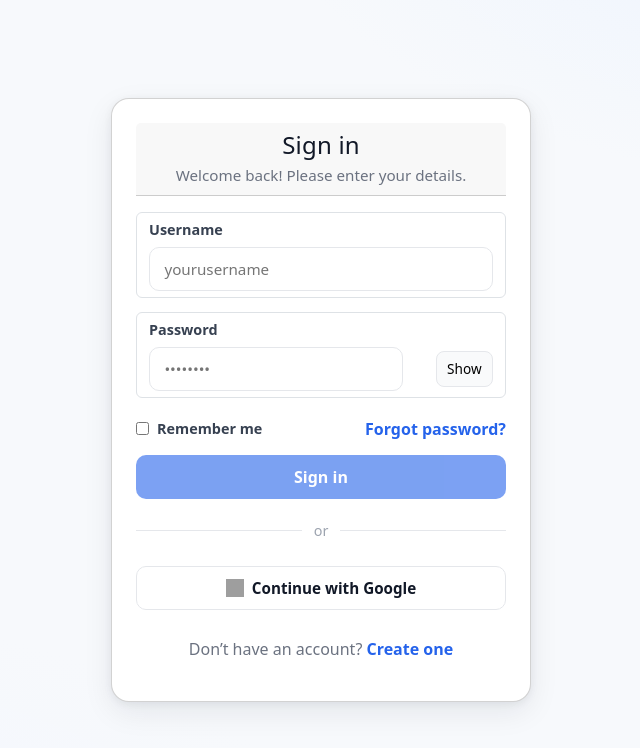
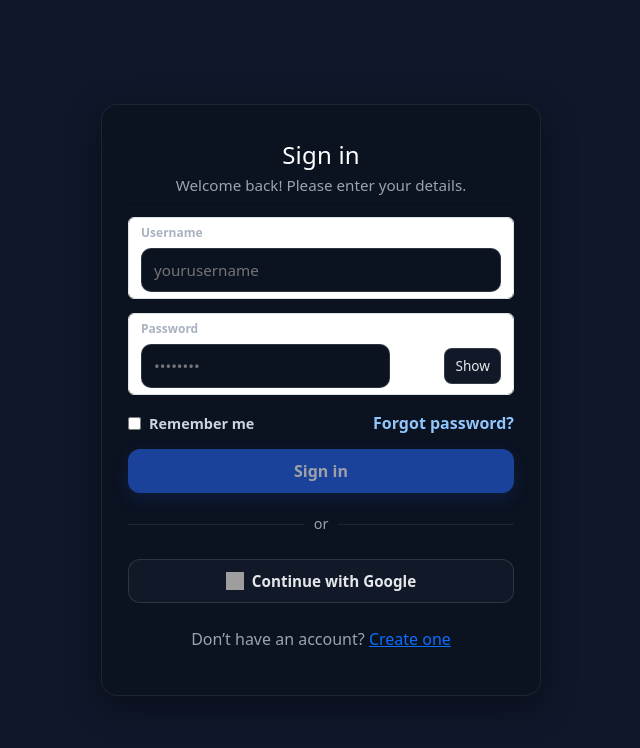
Before and after one commit to ariadiam/money-tracker-frontend, an Angular app: page /login in a window 1280 px wide. Shown: the top 748 px of the page, without its empty margins (319-959 px from the left). Built offline with nearby package versions, Linux system fonts and the light colour scheme; grey boxes are pictures that could not be loaded.

Commit message:
feat: Update login and register components

```diff
--- a/src/app/components/auth/login/login.component.css
+++ b/src/app/components/auth/login/login.component.css
@@ -7,124 +7,127 @@
   min-height: 100dvh;
   display: grid;
   place-items: center;
-  background:
-    radial-gradient(1200px 600px at 100% -20%, #e9f2ff 0%, transparent 60%),
-    radial-gradient(1200px 600px at 0% 120%, #f1f5ff 0%, transparent 60%),
-    #f7f9fc;
-  padding: 1.5rem;
+  background: #0f172a;
+  padding: 24px;
 }
 
 .card {
-  width: min(420px, 92vw);
-  background: #fff;
-  border-radius: 18px;
-  box-shadow:
-    0 10px 30px rgba(16, 24, 40, 0.08),
-    0 2px 8px rgba(16, 24, 40, 0.06);
+  width: min(440px, 92vw);
+  background: #0b1220;
+  border: 1px solid rgba(255, 255, 255, 0.08);
+  border-radius: 16px;
+  box-shadow: 0 10px 35px rgba(0, 0, 0, 0.4);
   overflow: hidden;
-  padding: 1.5rem;
+  padding: 28px 26px;
+  color: #e5e7eb;
 }
 
 .card-header {
   text-align: center;
-  margin-bottom: 1rem;
+  margin-bottom: 12px;
 }
 
 .card-header h1 {
   margin: 0;
-  font-size: 1.5rem;
+  font-size: 24px;
   letter-spacing: 0.2px;
-  color: #111827;
+  color: #ffffff;
 }
 
 .sub {
-  margin: 0.25rem 0 0;
-  color: #6b7280;
+  margin: 4px 0 0;
+  color: #9aa3b2;
   font-size: 0.95rem;
 }
 
 .form {
   display: grid;
-  gap: 0.9rem;
+  gap: 14px;
 }
 
 .form-control {
   display: grid;
-  gap: 0.4rem;
-}
-
-.form-control.invalid input {
-  border-color: #ef4444;
-  background-color: #fff7f7;
+  gap: 6px;
 }
 
 label {
   font-weight: 600;
-  color: #374151;
-  font-size: 0.9rem;
+  color: #aab2c0;
+  font-size: 12px;
 }
 
 input[type="text"],
 input[type="password"],
 input[type="email"] {
   height: 44px;
-  border: 1px solid #e5e7eb;
+  border: 1px solid rgba(255, 255, 255, 0.14);
   border-radius: 10px;
-  padding: 0 0.9rem;
+  padding: 0 12px;
   font-size: 0.95rem;
   outline: none;
-  transition: box-shadow 0.15s ease, border-color 0.15s ease;
+  background: #0b1220;
+  color: #e5e7eb;
+  transition: border-color 0.18s ease, box-shadow 0.18s ease;
 }
 
 input:focus {
-  border-color: #93c5fd;
-  box-shadow: 0 0 0 3px rgba(147, 197, 253, 0.35);
+  border-color: #60a5fa;
+  box-shadow: 0 0 0 3px rgba(96, 165, 250, 0.18);
 }
+
+.form-control.invalid input {
+  border-color: #ef4444;
+  background-color: #1b1111;
+}
+
 
 .password-wrap {
   position: relative;
   display: flex;
   align-items: center;
-  gap: 0.4rem;
+  gap: 8px;
 }
 
 .password-wrap .icon-btn {
   margin-left: auto;
   height: 36px;
-  padding: 0 0.65rem;
-  border: 1px solid #e5e7eb;
-  background: #f9fafb;
+  padding: 0 10px;
+  border: 1px solid rgba(255, 255, 255, 0.14);
+  background: #111827;
+  color: #e5e7eb;
   border-radius: 8px;
   font-size: 0.85rem;
   cursor: pointer;
+  transition: background 0.15s ease, border-color 0.15s ease;
 }
 
 .password-wrap .icon-btn:hover {
-  background: #f3f4f6;
+  background: #0f172a;
+  border-color: rgba(255, 255, 255, 0.22);
 }
 
 small {
   color: #ef4444;
-  font-size: 0.8rem;
+  font-size: 12px;
 }
 
 .form-row {
   display: flex;
   align-items: center;
   justify-content: space-between;
-  margin-top: 0.25rem;
+  margin-top: 2px;
 }
 
 .checkbox {
   display: inline-flex;
   align-items: center;
-  gap: 0.5rem;
-  color: #374151;
+  gap: 8px;
+  color: #cbd5e1;
   font-size: 0.9rem;
 }
 
 .link {
-  color: #2563eb;
+  color: #93c5fd;
   text-decoration: none;
   font-weight: 600;
 }
@@ -136,13 +139,18 @@ small {
 .primary {
   height: 44px;
   border: none;
-  border-radius: 10px;
+  border-radius: 12px;
   background: #2563eb;
-  color: white;
+  color: #fff;
   font-weight: 700;
   font-size: 1rem;
   cursor: pointer;
-  transition: transform 0.05s ease, opacity 0.15s ease;
+  transition: transform 0.05s ease, opacity 0.15s ease, box-shadow 0.15s ease;
+  box-shadow: 0 6px 18px rgba(37, 99, 235, 0.25);
+}
+
+.primary:hover:not(:disabled) {
+  box-shadow: 0 8px 22px rgba(37, 99, 235, 0.33);
 }
 
 .primary:disabled {
@@ -153,6 +161,7 @@ small {
 .primary:active:not(:disabled) {
   transform: translateY(1px);
 }
+
 
 .spinner {
   width: 18px;
@@ -169,12 +178,12 @@ small {
 }
 
 .error {
-  margin: 0.25rem 0 0;
-  color: #b91c1c;
-  background: #fef2f2;
-  border: 1px solid #fee2e2;
-  padding: 0.6rem 0.8rem;
-  border-radius: 8px;
+  margin: 6px 0 0;
+  color: #fecaca;
+  background: #2a0f15;
+  border: 1px solid #7f1d1d;
+  padding: 10px 12px;
+  border-radius: 10px;
   font-size: 0.9rem;
 }
 
@@ -182,9 +191,9 @@ small {
   display: grid;
   grid-template-columns: 1fr auto 1fr;
   align-items: center;
-  gap: 0.75rem;
-  color: #9ca3af;
-  margin: 0.4rem 0;
+  gap: 10px;
+  color: #9aa3b2;
+  margin: 6px 0;
   font-size: 0.9rem;
 }
 
@@ -192,23 +201,33 @@ small {
 .divider::after {
   content: '';
   height: 1px;
-  background: #e5e7eb;
+  background: rgba(255, 255, 255, 0.08);
 }
 
 .google {
-  margin-top: 0.25rem;
+  margin-top: 4px;
   height: 44px;
-  border: 1px solid #e5e7eb;
-  border-radius: 10px;
-  background: #fff;
-  color: #111827;
+  border: 1px solid rgba(255, 255, 255, 0.12);
+  border-radius: 12px;
+  background: #111827;
+  color: #e5e7eb;
   font-weight: 700;
   font-size: 0.95rem;
   cursor: pointer;
   display: flex;
   align-items: center;
   justify-content: center;
-  gap: 0.5rem;
+  gap: 8px;
+  transition: background 0.15s ease, border-color 0.15s ease, transform 0.05s ease;
+}
+
+.google:hover {
+  background: #0f172a;
+  border-color: rgba(255, 255, 255, 0.22);
+}
+
+.google:active {
+  transform: translateY(1px);
 }
 
 .google img {
@@ -218,6 +237,6 @@ small {
 
 .meta {
   text-align: center;
-  margin-top: 0.75rem;
-  color: #6b7280;
+  margin-top: 10px;
+  color: #9aa3b2;
 }
--- a/src/app/components/auth/login/login.component.html
+++ b/src/app/components/auth/login/login.component.html
@@ -81,7 +81,8 @@
       </button>
 
       <p class="meta">
-        Don’t have an account? <a class="link" routerLink="/register">Create one</a>
+        Don’t have an account?
+        <a routerLink="/register">Create one</a>
       </p>
     </form>
   </div>
--- a/src/app/components/auth/login/login.component.ts
+++ b/src/app/components/auth/login/login.component.ts
@@ -1,13 +1,13 @@
 import { Component } from '@angular/core';
 import { FormBuilder, FormGroup, Validators, ReactiveFormsModule } from '@angular/forms';
-import { Router } from '@angular/router';
+import { Router, RouterLink } from '@angular/router';
 import { CommonModule } from '@angular/common';
 import { AuthService } from '../../../services/auth/auth.service';
 
 @Component({
   selector: 'app-login',
   standalone: true,
-  imports: [ReactiveFormsModule, CommonModule],
+  imports: [ReactiveFormsModule, CommonModule, RouterLink],
   templateUrl: './login.component.html',
   styleUrls: ['./login.component.css']
 })
@@ -57,7 +57,7 @@ export class LoginComponent {
   }
 
   redirectToGoogle(): void {
-  window.location.href = '/api/auth/google/callback';
+  window.location.href = 'http://localhost:3000/api/auth/google/start';
 }
 
   get u() { return this.loginForm.get('username'); }
--- a/src/app/components/auth/register/register.component.css
+++ b/src/app/components/auth/register/register.component.css
@@ -0,0 +1,153 @@
+.auth-wrapper {
+  min-height: 100vh;
+  display: grid;
+  place-items: center;
+  background: #0f172a;
+  padding: 24px;
+}
+
+.card {
+  width: 100%;
+  max-width: 440px;
+  background: #0b1220;
+  border: 1px solid rgba(255, 255, 255, 0.08);
+  border-radius: 16px;
+  padding: 28px 26px;
+  color: #e5e7eb;
+  box-shadow: 0 10px 35px rgba(0, 0, 0, 0.4);
+}
+
+h1 {
+  margin: 0 0 6px;
+  font-size: 24px;
+  font-weight: 700;
+  color: #fff;
+}
+
+.sub {
+  margin: 0 0 20px;
+  color: #9aa3b2;
+}
+
+form {
+  display: grid;
+  gap: 14px;
+}
+
+.grid.two {
+  display: grid;
+  grid-template-columns: 1fr 1fr;
+  gap: 14px;
+}
+
+.form-field {
+  display: grid;
+  gap: 6px;
+}
+
+label {
+  font-size: 12px;
+  color: #aab2c0;
+}
+
+input,
+select {
+  width: 100%;
+  padding: 12px 12px;
+  border-radius: 10px;
+  border: 1px solid rgba(255, 255, 255, 0.14);
+  background: #0b1220;
+  color: #e5e7eb;
+  outline: none;
+  transition: border 0.18s ease;
+}
+
+input:focus,
+select:focus {
+  border-color: #60a5fa;
+}
+
+.form-field.invalid input,
+.form-field.invalid select {
+  border-color: #ef4444;
+}
+
+.msg {
+  font-size: 12px;
+  color: #ef4444;
+}
+
+.btn {
+  display: inline-flex;
+  align-items: center;
+  justify-content: center;
+  gap: 10px;
+  padding: 12px 14px;
+  border: none;
+  border-radius: 12px;
+  cursor: pointer;
+  font-weight: 600;
+}
+
+.btn.primary {
+  background: #2563eb;
+  color: #fff;
+}
+
+.btn.primary:disabled {
+  opacity: 0.6;
+  cursor: not-allowed;
+}
+
+.btn.google {
+  background: #111827;
+  border: 1px solid rgba(255, 255, 255, 0.12);
+  color: #e5e7eb;
+}
+
+.btn.google img {
+  width: 18px;
+  height: 18px;
+}
+
+.or {
+  display: flex;
+  align-items: center;
+  gap: 10px;
+  margin: 6px 0;
+}
+
+.or span {
+  flex: 1;
+  height: 1px;
+  background: rgba(255, 255, 255, 0.08);
+}
+
+.or em {
+  font-style: normal;
+  color: #aab2c0;
+  font-size: 12px;
+}
+
+.alert.error {
+  background: #2a0f15;
+  border: 1px solid #7f1d1d;
+  color: #fecaca;
+  padding: 10px 12px;
+  border-radius: 10px;
+}
+
+.meta {
+  margin-top: 4px;
+  font-size: 12px;
+  color: #9aa3b2;
+}
+
+.meta a {
+  color: #93c5fd;
+  text-decoration: none;
+}
+
+.meta a:hover {
+  text-decoration: underline;
+}
--- a/src/app/components/auth/register/register.component.ts
+++ b/src/app/components/auth/register/register.component.ts
@@ -1,36 +1,81 @@
 import { Component } from '@angular/core';
-import { FormBuilder, FormGroup, Validators, ReactiveFormsModule } from '@angular/forms';
+import {
+  FormBuilder,
+  Validators,
+  ReactiveFormsModule,
+  AbstractControl,
+  ValidationErrors,
+} from '@angular/forms';
+import { Router, RouterLink } from '@angular/router';
 import { AuthService } from '../../../services/auth/auth.service';
-import { User } from '../../../shared/interfaces/user';
+import { CommonModule } from '@angular/common';
+
+function matchPasswords(group: AbstractControl): ValidationErrors | null {
+  const pass = group.get('password')?.value;
+  const confirm = group.get('confirmPassword')?.value;
+  return pass && confirm && pass !== confirm ? { passwordMismatch: true } : null;
+}
 
 @Component({
   selector: 'app-register',
-  imports: [ReactiveFormsModule],
+  standalone: true,
+  imports: [ReactiveFormsModule, RouterLink, CommonModule],
   templateUrl: './register.component.html',
-  styleUrls: ['./register.component.css']
+  styleUrls: ['./register.component.css'],
 })
 export class RegisterComponent {
-  registerForm: FormGroup;
+  submitted = false;
+  errorMessage: string | null = null;
+  successMessage: string | null = null;
+  registerForm!: ReturnType<FormBuilder['group']>;
 
-  constructor(
+   constructor(
     private fb: FormBuilder,
-    private authService: AuthService
+    private authService: AuthService,
+    private router: Router
   ) {
-    this.registerForm = this.fb.group({
-      username: ['', Validators.required],
+  this.registerForm = this.fb.group(
+    {
+      firstname: ['', Validators.required],
+      lastname: ['', Validators.required],
+      username: ['', [Validators.required, Validators.minLength(3)]],
       email: ['', [Validators.required, Validators.email]],
-      password: ['', Validators.required]
-    });
-  }
+      password: ['', [Validators.required, Validators.minLength(6)]],
+      confirmPassword: ['', Validators.required],
+      phone: [''],
+    },
+    { validators: matchPasswords }
+  );
+}
 
-   onSubmit() {
-    if (this.registerForm.valid) {
-      const userData: User = this.registerForm.value;
+  onSubmit() {
+  this.submitted = true;
+  if (this.registerForm.invalid) return;
 
-      this.authService.register(userData).subscribe({
-        next: (res) => console.log('Registration success:', res),
-        error: (err) => console.error('Registration error:', err)
-      });
+  const { firstname, lastname, username, email, phone, password } = this.registerForm.value;
+  this.authService.register({
+    firstname,
+    lastname,
+    username,
+    email,
+    phone: phone ? [{ type: 'mobile', number: phone }] : [],
+    password
+  }).subscribe({
+    next: (res) => {
+      console.log('Registration success:', res);
+      this.successMessage = 'Account created! You can now log in.';
+      // this.router.navigate(['/login']);
+    },
+    error: (err) => {
+    console.error('Registration error:', err);
+    this.errorMessage =
+      err?.error?.message ||
+      err?.message ||
+      'Registration failed. Please try again.';
     }
+  });
+}
+  continueWithGoogle(): void {
+    window.location.href = 'http://localhost:3000/api/auth/google/callback';
   }
 }
```
Also changed, not shown: src/app/components/auth/register/register.component.html (+95 -17 lines), src/app/services/auth/auth.service.ts (+10 -2 lines).
